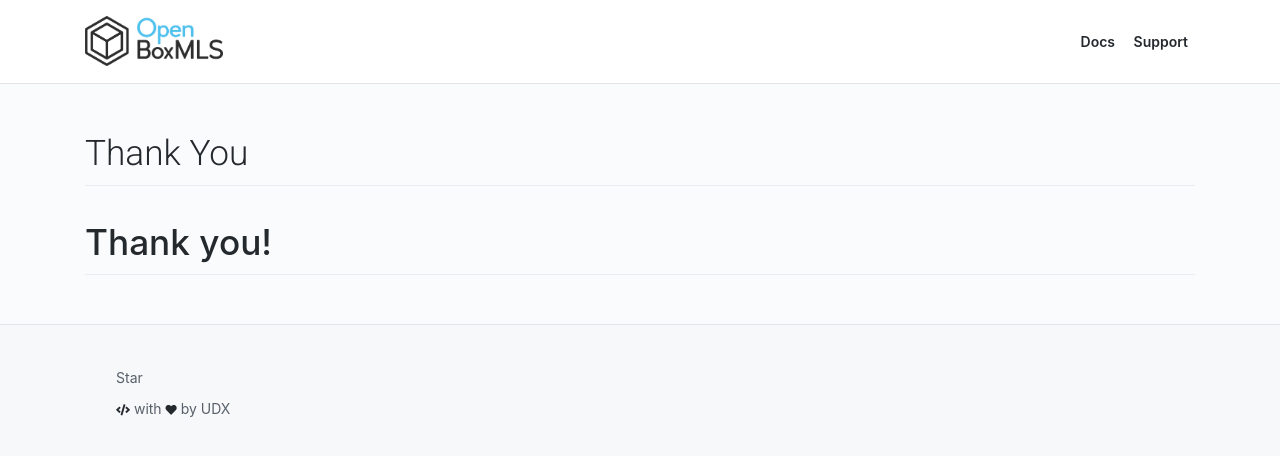
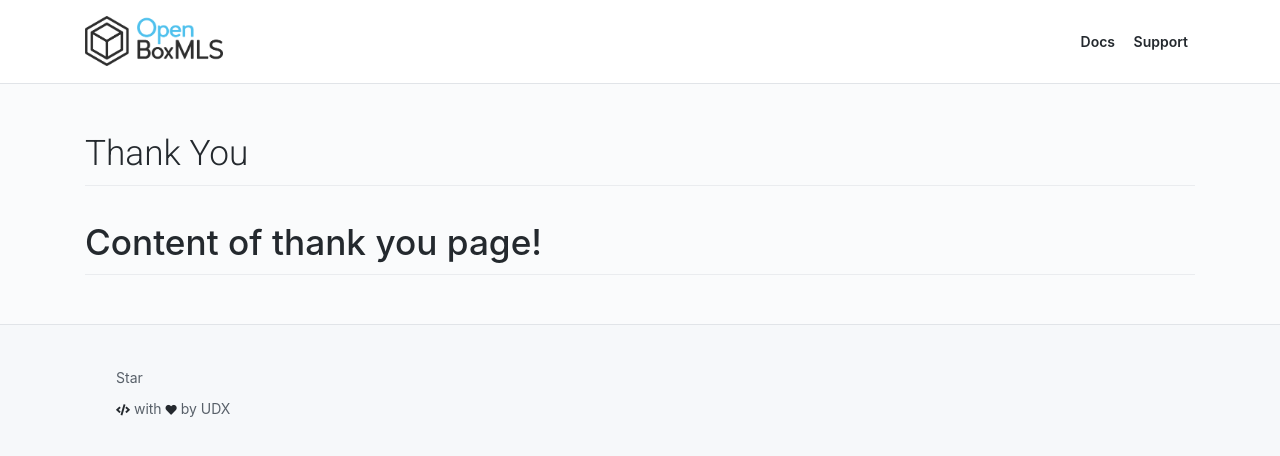
Before and after one commit to boxmls/boxmls.github.io, a Jekyll site: the page built from thank-you/index.md, in a window 1280 px wide. Shown: the top 456 px of the page. Built offline with Jekyll 4.4.1, drawn with Linux system fonts in a browser that asks for light colours; nearby versions of some CDN libraries.

Commit message:
Thank you page #1

```diff
--- a/_layouts/thank-you.html
+++ b/_layouts/thank-you.html
@@ -11,7 +11,7 @@ layout: default
 
           <div class="row">
             <div class="col-md-12">
-              <h1>Thank you!</h1>
+              <h1>Content of thank you page!</h1>
             </div>
           </div>
         </div>
```
